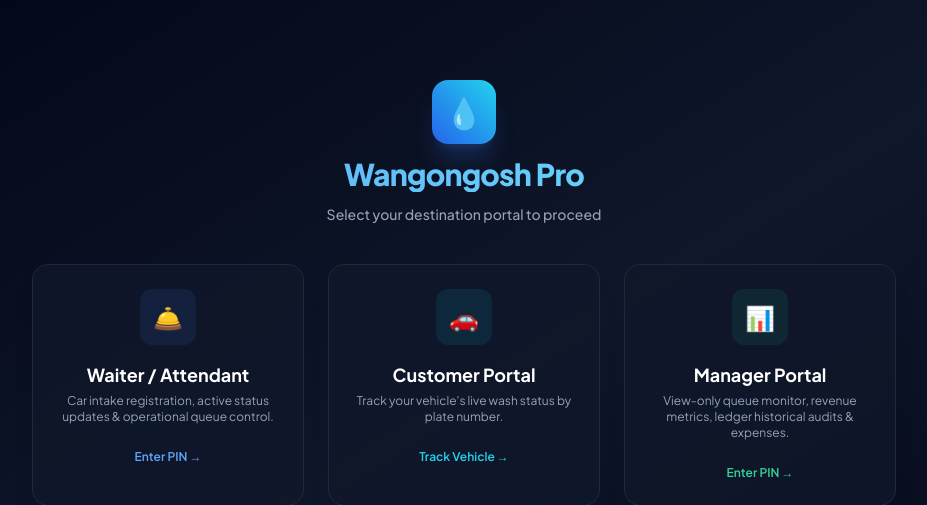
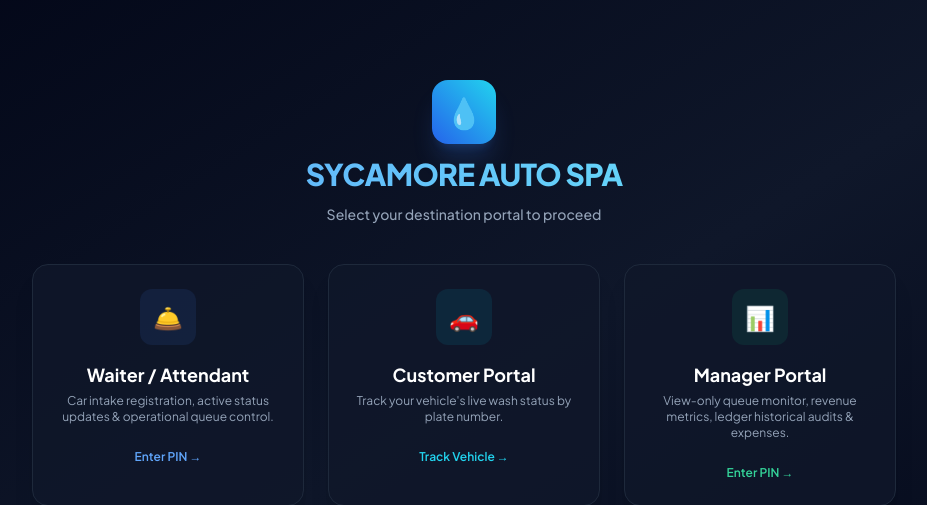
Before and after one commit to wangongo-stack/aquawash-pro, a Flask app: page / in a window 1280 px wide. Shown: the top 505 px of the page, without its empty margins (176-1103 px from the left). Run offline with Flask 3, Linux system fonts and the light colour scheme; parts of the project's set-up code (start-up, migrations or seed data) failed here and were passed over; some libraries are stand-ins or nearby versions.

Commit message:
Update application code

```diff
--- a/app.py
+++ b/app.py
@@ -11,7 +11,7 @@ load_dotenv()
 
 app = Flask(__name__)
 app.secret_key = os.environ.get('SECRET_KEY', 'default_fallback_key')
-app.config['APP_NAME'] = 'Wangongosh Pro'
+app.config['APP_NAME'] = 'SYCAMORE AUTO SPA'
 
 DATABASE_URL = os.environ.get('DATABASE_URL')
 DEFAULT_PIN_WAITER = os.environ.get('PIN_WAITER', '1234')
--- a/templates/index.html
+++ b/templates/index.html
@@ -3,7 +3,7 @@
 <head>
     <meta charset="UTF-8">
     <meta name="viewport" content="width=device-width, initial-scale=1.0">
-    <title>Wangongosh Pro — Operational Queue & Manager Portal</title>
+    <title>Sycamore</title>
     <script src="https://cdn.tailwindcss.com"></script>
     <style>
         @import url('https://fonts.googleapis.com/css2?family=Plus+Jakarta+Sans:wght@400;500;600;700;800&display=swap');
@@ -18,7 +18,7 @@
             <div class="w-16 h-16 rounded-2xl bg-gradient-to-tr from-blue-600 to-cyan-400 flex items-center justify-center text-3xl mx-auto shadow-xl shadow-blue-500/20">
                 💧
             </div>
-            <h1 class="text-3xl font-extrabold tracking-tight bg-gradient-to-r from-blue-400 to-cyan-300 bg-clip-text text-transparent">Wangongosh Pro</h1>
+            <h1 class="text-3xl font-extrabold tracking-tight bg-gradient-to-r from-blue-400 to-cyan-300 bg-clip-text text-transparent">SYCAMORE AUTO SPA</h1>
             <p class="text-sm font-medium text-slate-400">Select your destination portal to proceed</p>
         </div>
 
@@ -68,7 +68,7 @@
                     💧
                 </div>
                 <div>
-                    <h1 class="text-2xl font-extrabold tracking-tight bg-gradient-to-r from-blue-400 to-cyan-300 bg-clip-text text-transparent">Wangongosh Pro</h1>
+                    <h1 class="text-2xl font-extrabold tracking-tight bg-gradient-to-r from-blue-400 to-cyan-300 bg-clip-text text-transparent">SYCAMORE AUTO SPA</h1>
                     <p id="portal-badge" class="text-xs font-semibold text-blue-400">Dashboard</p>
                 </div>
             </div>
```
